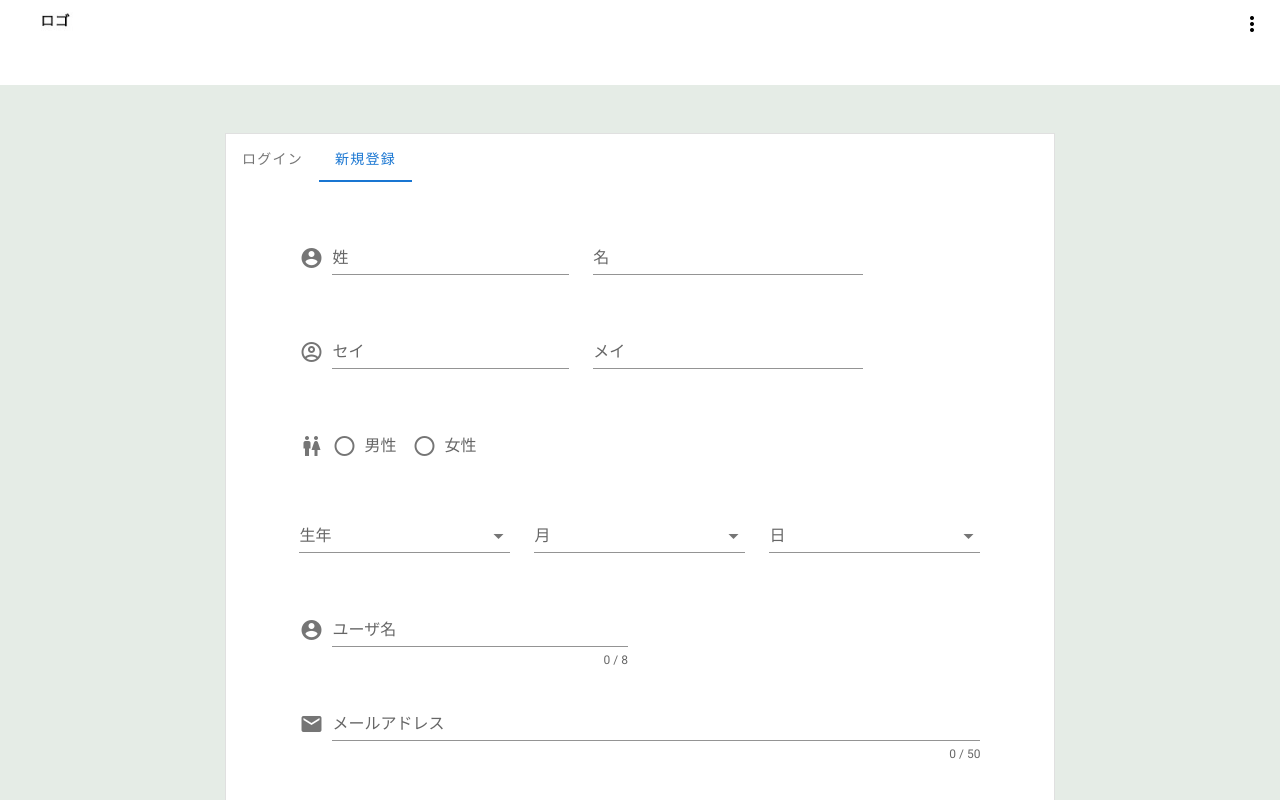
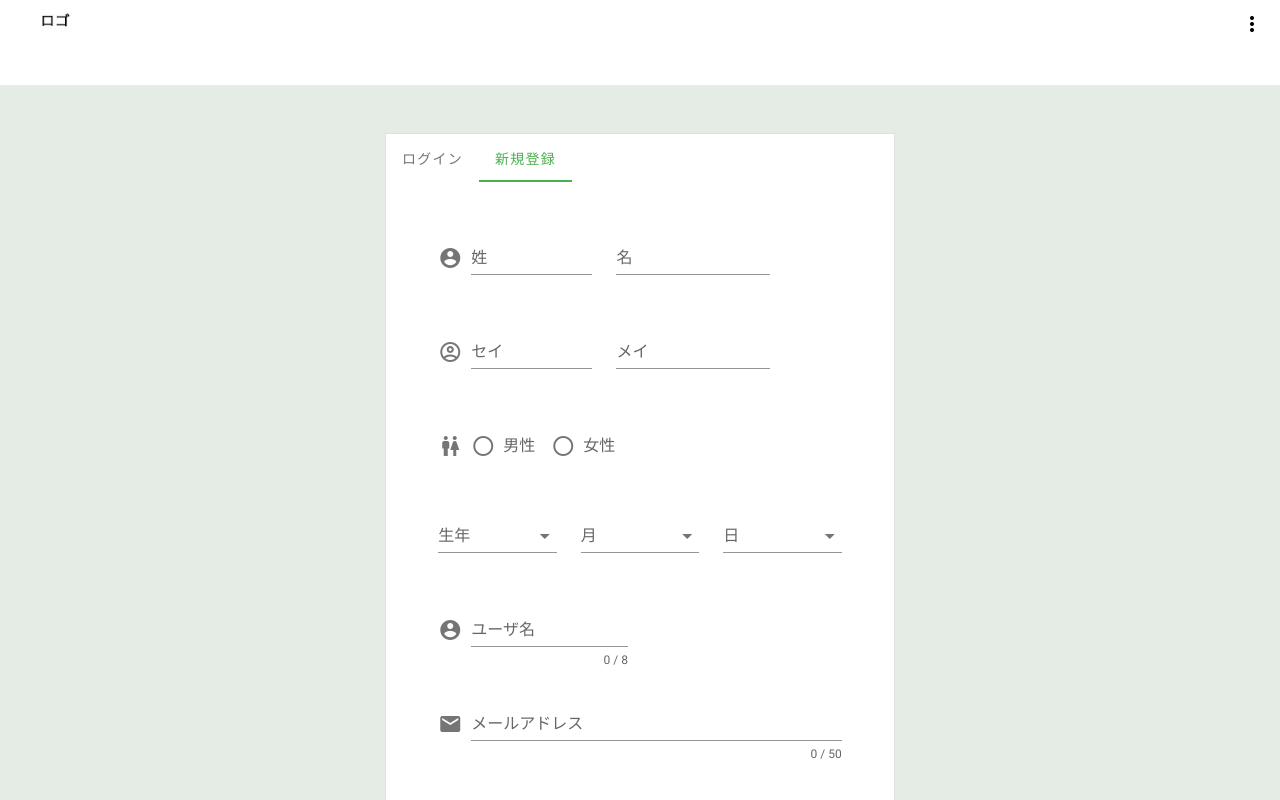
Before and after one commit to K-Fryxell/SmoLogi, a Vue app: page /part_regist in a window 1280 px wide. Shown: the top 800 px of the page. Built offline with nearby package versions, Linux system fonts and the light colour scheme; no server answers.

Commit message:
微調整

```diff
--- a/src/components/Part/Regist/PartLogin.vue
+++ b/src/components/Part/Regist/PartLogin.vue
@@ -4,6 +4,7 @@
             <v-row justify="center">
                 <v-col lg="8" cols="10" class="mx-12">
                     <v-form ref="form" v-model="valid">
+
                         <!-- mail入力 -->
                         <v-text-field prepend-icon="mdi-email" class="pt-6" v-model="mailaddress"
                             :rules="registemailRules"
@@ -22,13 +23,16 @@
                             <!-- ログインボタン -->
                         <v-row justify="center" align="center" class="ma-0 pa-0 mt-2">
                             <v-btn
+                                dark
+                                style="background-color: #83B590"
+                                outlined
+                                rounded
                                 :disabled="!valid"
-                                to="/part_mypage"
                                 color="blue"
                                 class="mr-4 white--text mb-5"
                                 width="120"
                             >
-                                | Login |
+                                ログイン
                             </v-btn>
                         </v-row>
                     </v-form>
--- a/src/components/Part/Regist/PartRegist.vue
+++ b/src/components/Part/Regist/PartRegist.vue
@@ -2,7 +2,7 @@
     <v-content>
         <v-container class="mt-5 ma-0 pa-0" fluid>
             <v-layout column>
-                <v-row justify="center" class="ma-0 pa-0">
+                <v-row justify="center" class="ma-lg-7 mt-lg-0 ma-0 pa-0">
                     <v-col cols="auto" class="mx-12">
                         <v-form ref="form" v-model="regist">
                             <v-row class="ma-0 pa-0">
--- a/src/components/Part/Top/PartSign.vue
+++ b/src/components/Part/Top/PartSign.vue
@@ -1,12 +1,13 @@
 <template>
     <content>
         <!-- ログインボタン -->
-        <v-btn text color="green" @click="dialog = true">
+        <v-btn text  @click="dialog = true">
             ログイン
         </v-btn>
-        <!-- ログインボタン押下時処理 -->
         <v-dialog v-model="dialog" width="500">
             <v-card>
+                <v-row justify="center">
+                    <v-col cols="11" class="mx-12">
                         <v-form ref="form" v-model="valid">
                             <!-- mail入力 -->
                             <v-text-field prepend-icon="mdi-email" class="pt-6" v-model="mailaddress"
@@ -16,8 +17,7 @@
                                 hint="メールアドレスは50字以下で記入してください。"
                                 required />
                             <!-- パスワード入力 -->
-                    <v-text-field
-                        :type="showPassword ? 'text' : 'password'" prepend-icon="mdi-lock"
+                            <v-text-field :type="showPassword ? 'text' : 'password'" prepend-icon="mdi-lock"
                                 v-bind:append-icon="showPassword ? 'mdi-eye' : 'mdi-eye-off'"
                                 @click:append="showPassword = !showPassword" v-model="password"
                                 :rules="registpassRules"
@@ -28,18 +28,23 @@
                                 <!-- ログインボタン -->
                             <v-row justify="center" align="center" class="ma-0 pa-0 mt-2">
                                 <v-btn
+                                    dark
+                                    style="background-color: #83B590"
+                                    outlined
+                                    rounded
                                     :disabled="!valid"
-                                color="blue"
                                     class="mr-4 white--text"
                                     @click="login"
                                     :loading="loading"
                                     width="120"
                                 >
-                                | Login |
+                                    ログイン
                                 </v-btn>
                                 <v-progress-linear :active="loading" :indeterminate="loading" top color="blue accent-4"></v-progress-linear>
                             </v-row>
                         </v-form>
+                    </v-col>
+                </v-row>
             </v-card>
         </v-dialog>
 
--- a/src/components/User/Sign.vue
+++ b/src/components/User/Sign.vue
@@ -1,4 +1,5 @@
 <template>
+
     <content>
         <!-- ログインボタン -->
         <v-btn text  @click="dialog = true">
--- a/src/views/part/partRegistration.vue
+++ b/src/views/part/partRegistration.vue
@@ -4,9 +4,9 @@
         <v-layout class="ma-0 pa-0" column>
 
               <v-row class="ma-0 pa-0" justify="center">
-                    <v-flex  xs12 lg8>
+                    <v-flex xs12 lg5>
                         <v-card class="mt-12 mb-5 ma-3 pa-0" tile outlined>
-                            <v-tabs v-model="tabs">
+                            <v-tabs v-model="tabs" color="green">
                                 <v-tab v-on:click="tab = 0" :href="`#tab-0`">ログイン</v-tab>
                                 <v-tab v-on:click="tab = 1" :href="`#tab-1`">新規登録</v-tab>
                             </v-tabs>
```
Lines whose indentation alone changed are shown as unchanged.
